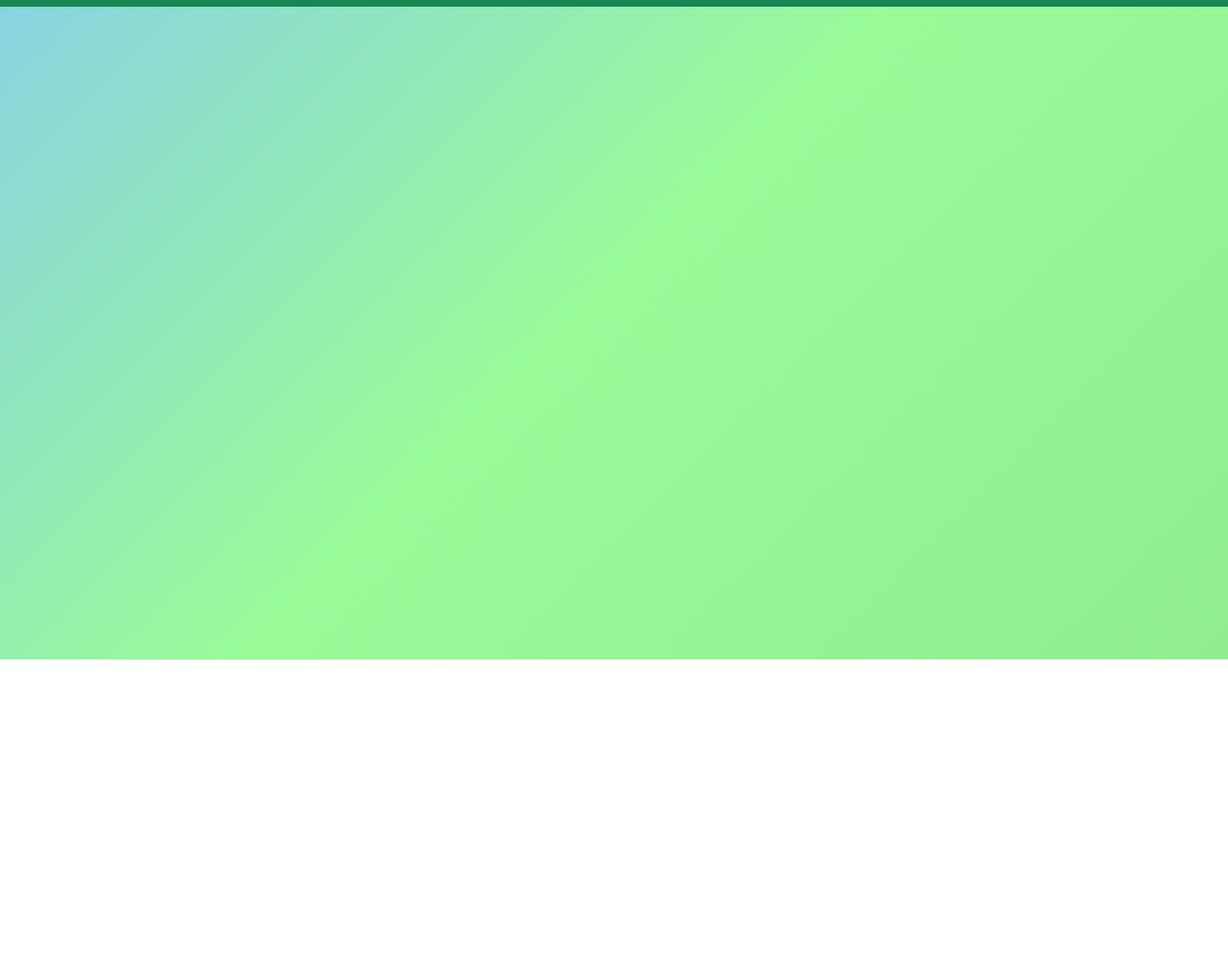
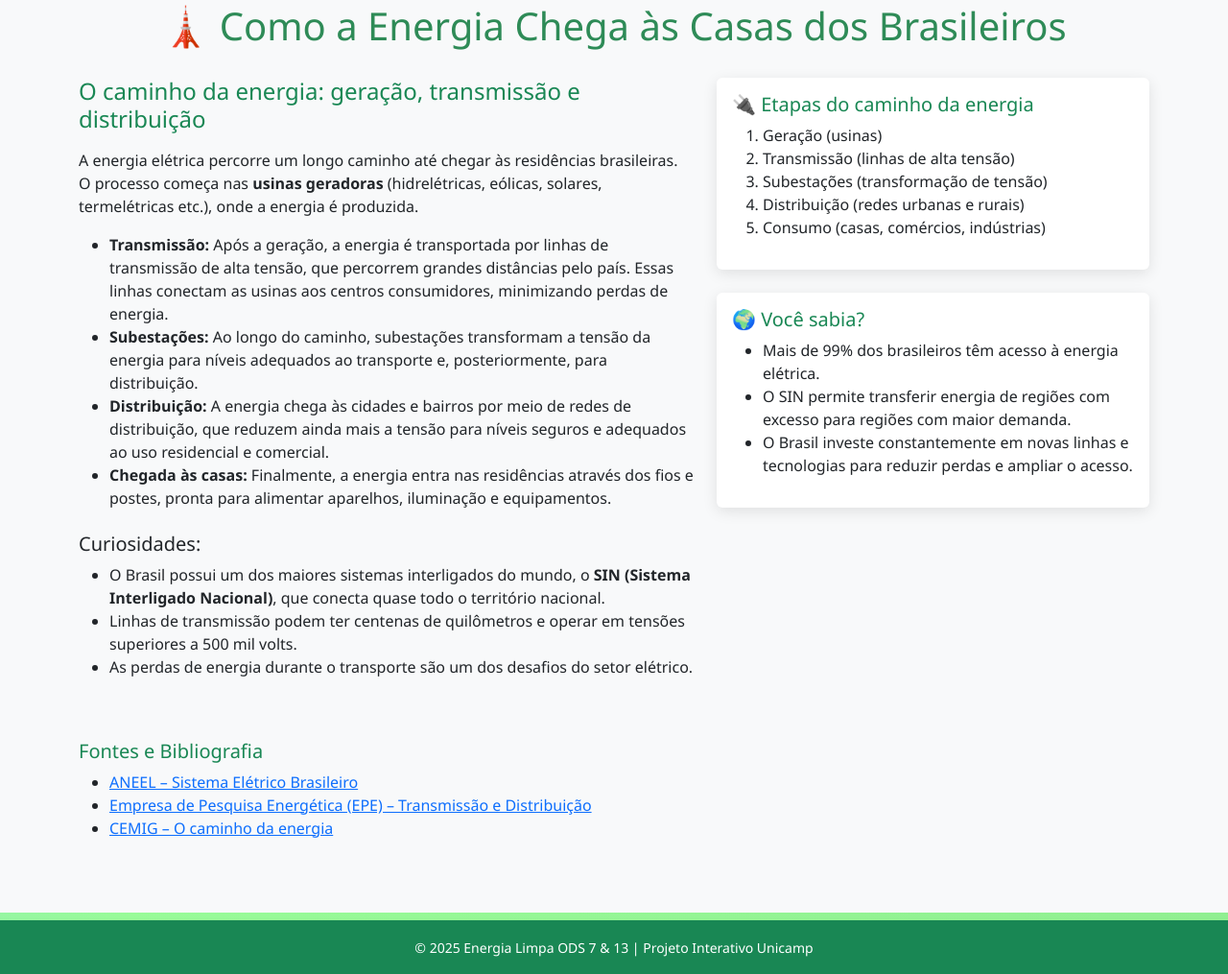
Before and after one commit to jgfpedra/projeto-estudo-mc750, a plain HTML site: page paginas/topicos/transmissao.html in a window 1280 px wide. Shown: the part 113-1128 px from the top of the page at 96% size. Before the commit the page ends 800 px from the top, so only its background shows below. Drawn offline with nearby package versions, Linux system fonts and the light colour scheme.

Commit message:
feat: adicao informacoes transmissao

```diff
--- a/paginas/topicos/transmissao.html
+++ b/paginas/topicos/transmissao.html
@@ -44,6 +44,75 @@
             </div>
         </div>
     </nav>
+        <section class="section bg-light">
+        <div class="container">
+            <h2 class="section-title">🗼 Como a Energia Chega às Casas dos Brasileiros</h2>
+            <div class="row">
+                <div class="col-lg-7">
+                    <h4 class="text-success mb-3">O caminho da energia: geração, transmissão e distribuição</h4>
+                    <p>
+                        A energia elétrica percorre um longo caminho até chegar às residências brasileiras. O processo começa nas <strong>usinas geradoras</strong> (hidrelétricas, eólicas, solares, termelétricas etc.), onde a energia é produzida.
+                    </p>
+                    <ul>
+                        <li><strong>Transmissão:</strong> Após a geração, a energia é transportada por linhas de transmissão de alta tensão, que percorrem grandes distâncias pelo país. Essas linhas conectam as usinas aos centros consumidores, minimizando perdas de energia.</li>
+                        <li><strong>Subestações:</strong> Ao longo do caminho, subestações transformam a tensão da energia para níveis adequados ao transporte e, posteriormente, para distribuição.</li>
+                        <li><strong>Distribuição:</strong> A energia chega às cidades e bairros por meio de redes de distribuição, que reduzem ainda mais a tensão para níveis seguros e adequados ao uso residencial e comercial.</li>
+                        <li><strong>Chegada às casas:</strong> Finalmente, a energia entra nas residências através dos fios e postes, pronta para alimentar aparelhos, iluminação e equipamentos.</li>
+                    </ul>
+                    <h5 class="mt-4">Curiosidades:</h5>
+                    <ul>
+                        <li>O Brasil possui um dos maiores sistemas interligados do mundo, o <strong>SIN (Sistema Interligado Nacional)</strong>, que conecta quase todo o território nacional.</li>
+                        <li>Linhas de transmissão podem ter centenas de quilômetros e operar em tensões superiores a 500 mil volts.</li>
+                        <li>As perdas de energia durante o transporte são um dos desafios do setor elétrico.</li>
+                    </ul>
+                </div>
+                <div class="col-lg-5">
+                    <div class="card mb-4">
+                        <div class="card-body">
+                            <h5 class="text-success">🔌 Etapas do caminho da energia</h5>
+                            <ol>
+                                <li>Geração (usinas)</li>
+                                <li>Transmissão (linhas de alta tensão)</li>
+                                <li>Subestações (transformação de tensão)</li>
+                                <li>Distribuição (redes urbanas e rurais)</li>
+                                <li>Consumo (casas, comércios, indústrias)</li>
+                            </ol>
+                        </div>
+                    </div>
+                    <div class="card">
+                        <div class="card-body">
+                            <h5 class="text-success">🌍 Você sabia?</h5>
+                            <ul>
+                                <li>Mais de 99% dos brasileiros têm acesso à energia elétrica.</li>
+                                <li>O SIN permite transferir energia de regiões com excesso para regiões com maior demanda.</li>
+                                <li>O Brasil investe constantemente em novas linhas e tecnologias para reduzir perdas e ampliar o acesso.</li>
+                            </ul>
+                        </div>
+                    </div>
+                </div>
+            </div>
+            <div class="mt-5">
+                <h5 class="text-success">Fontes e Bibliografia</h5>
+                <ul>
+                    <li>
+                        <a href="https://www.aneel.gov.br/sistema-eletrico" target="_blank" rel="noopener">
+                            ANEEL – Sistema Elétrico Brasileiro
+                        </a>
+                    </li>
+                    <li>
+                        <a href="https://www.epe.gov.br/pt/abcdenergia/transmissao-e-distribuicao" target="_blank" rel="noopener">
+                            Empresa de Pesquisa Energética (EPE) – Transmissão e Distribuição
+                        </a>
+                    </li>
+                    <li>
+                        <a href="https://www.cemig.com.br/energia/conheca-o-caminho-da-energia/" target="_blank" rel="noopener">
+                            CEMIG – O caminho da energia
+                        </a>
+                    </li>
+                </ul>
+            </div>
+        </div>
+    </section>
     <footer class="bg-success text-white text-center py-3 mt-2">
         <div class="container">
             <small>
```
